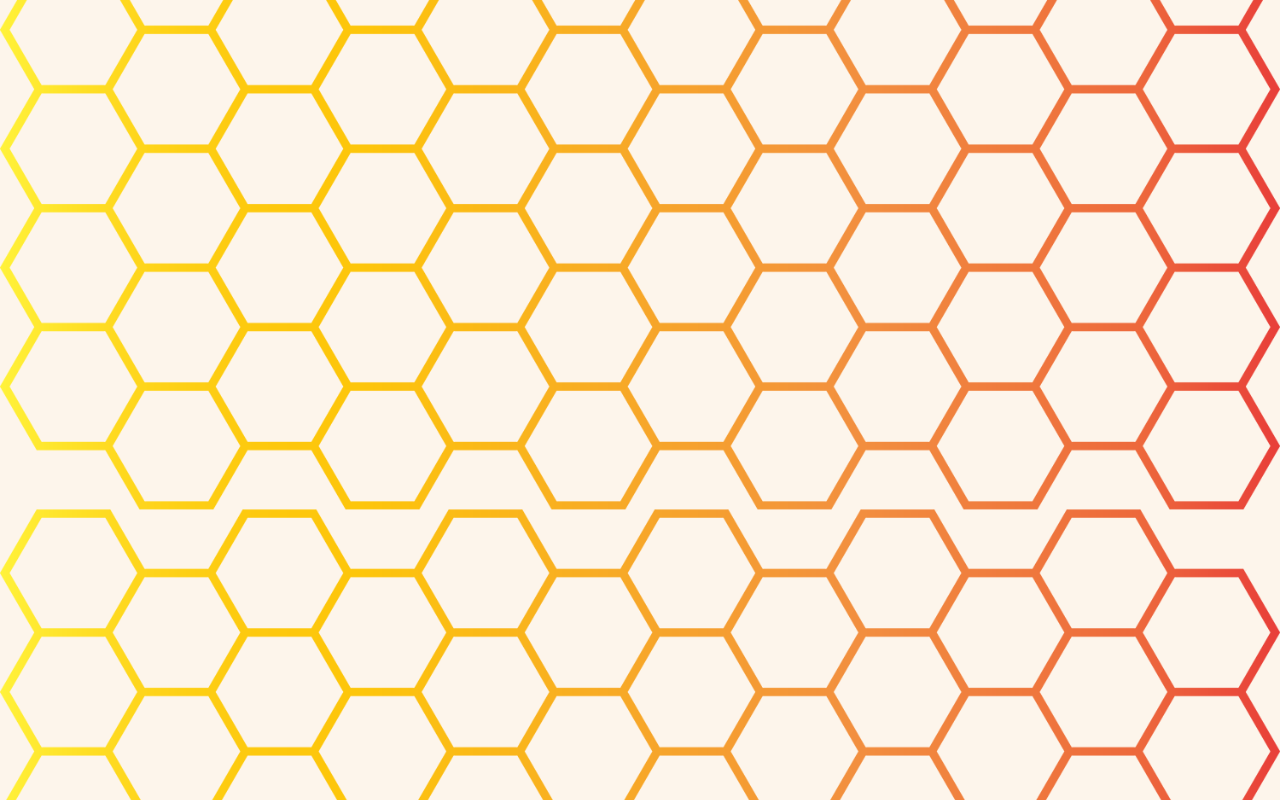
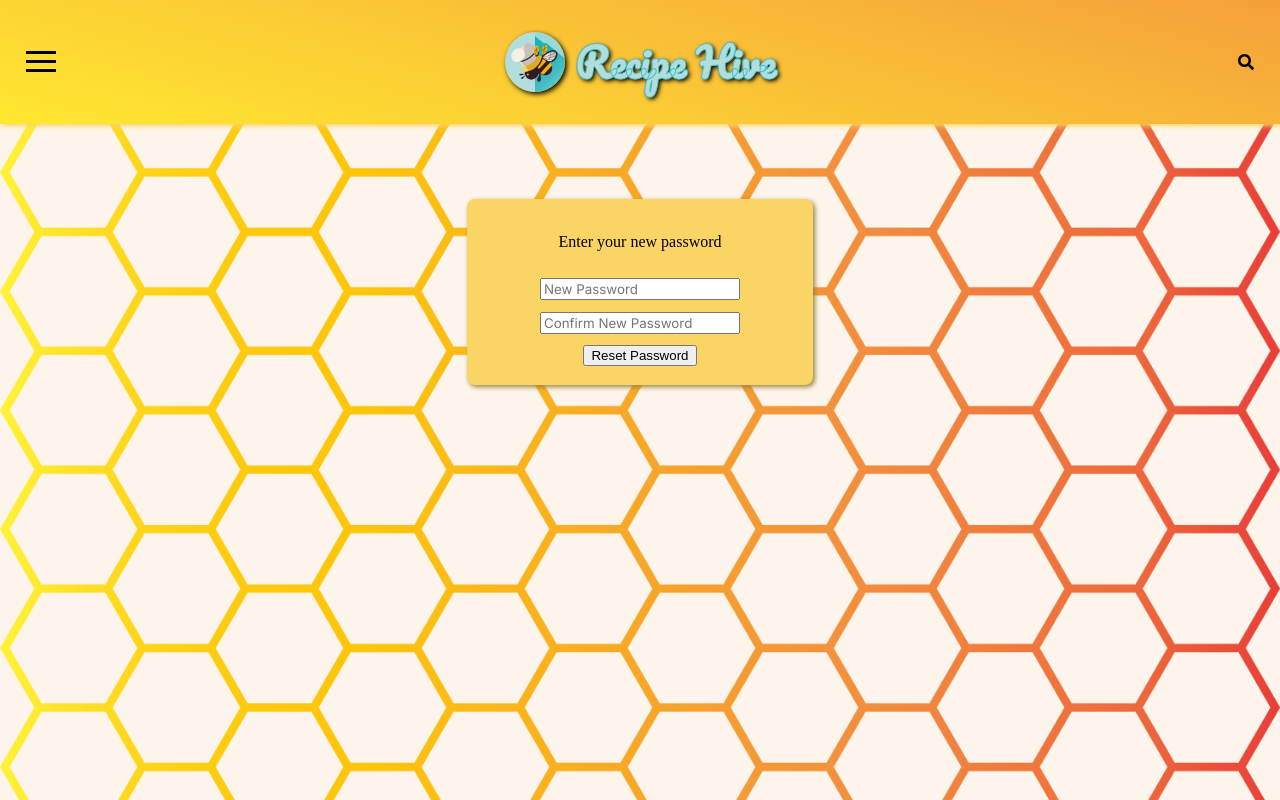
Before and after one commit to grayzachary1994/RecipeHive, a React (Create React App) app in the folder frontend/: page /reset_password in a window 1280 px wide. Shown: the top 800 px of the page. Built offline with nearby package versions, Linux system fonts and the light colour scheme.

Commit message:
halfway through getting the reset password functional. attempting to get token as a usable parameter

```diff
--- a/frontend/src/App.js
+++ b/frontend/src/App.js
@@ -9,6 +9,7 @@ import AddRecipePage from './pages/add-recipe/AddRecipePage';
 import UpdateRecipePage from './pages/update-recipe/UpdateRecipePage';
 import Layout from './Layout.js';
 import ForgotPasswordPage from './pages/forgot-password/ForgotPasswordPage';
+import ResetPasswordPage from './pages/reset-password/ResetPasswordPage';
 
 function App() {
   return (
@@ -19,6 +20,7 @@ function App() {
           <Route path='login' Component={LoginPage} />
           <Route path='register' Component={RegisterPage} />
           <Route path='forgot-password' Component={ForgotPasswordPage} />
+          <Route path='reset_password' Component={ResetPasswordPage} />
 
           {/* private routes */}
           <Route element={<RequireAuth />}>
--- /dev/null
+++ b/frontend/src/pages/reset-password/ResetPassword.js
@@ -0,0 +1,74 @@
+import React, { useState } from "react";
+import './resetPassword.css'
+import userService from "../../services/UserService";
+
+const RESET_PASS_URL = '/api/recovery/reset_password';
+
+export default function ResetPassword() {
+    const [password, setPassword] = useState('');
+    const [verify, setVerify] = useState('');
+    const [isMatching, setIsMatching] = useState(true);
+    const [errors, setErrors] = useState('');
+
+    function handlePassword(event) {
+        // const {value} = event.target;
+        setPassword(event.target.value)
+    }
+
+    function handleVerify(event) {
+        // const {value} = event.target;
+        setVerify(event.target.value)
+    }
+
+    async function handleSubmit(event) {
+        event.preventDefault();
+        const payload = {
+            password: password
+        };
+        try {
+            if (password && verify && password === verify){
+                const response = await userService.post(RESET_PASS_URL, payload,
+                    {
+                        headers: {
+                            "Content-Type":'application/json'
+                        }
+                    });
+                console.log(response);
+                setErrors('');
+            } else if (password !== verify) {
+                setIsMatching(false);
+                setPassword('');
+                setVerify('');
+                setErrors('Passwords do not match!')
+            } else if (!password && !verify){
+                setErrors('Password cannot be blank.')
+            }
+        } catch(err) {
+            console.log('Password not updated.');
+        }
+    }
+
+    return (
+        <div className="reset-password">
+            <div className="reset-password-form">
+                {!errors && <p>Enter your new password</p>}
+                {errors && <p className="errors">{errors}</p>}
+                <input
+                    type="password"
+                    placeholder="New Password"
+                    name="password"
+                    onChange={handlePassword}
+                    value={password}
+                />
+                <input
+                    type="password"
+                    placeholder="Confirm New Password"
+                    name="verify"
+                    onChange={handleVerify}
+                    value={verify}
+                />
+                <button onClick={handleSubmit}>Reset Password</button>
+            </div>
+        </div>
+    )
+}
--- /dev/null
+++ b/frontend/src/pages/reset-password/ResetPasswordPage.js
@@ -0,0 +1,12 @@
+import React from "react";
+import Navbar from "../components/Navbar";
+import ResetPassword from "./ResetPassword";
+
+export default function ResetPasswordPage() {
+    return (
+        <>
+            <Navbar />
+            <ResetPassword />
+        </>
+    )
+}
--- /dev/null
+++ b/frontend/src/pages/reset-password/resetPassword.css
@@ -0,0 +1,31 @@
+.reset-password {
+    display: flex;
+    justify-content: center;
+    padding-top: 75px;
+    height: 50em;
+    width: auto;
+}
+
+.reset-password-form {
+    display: flex;
+    flex-direction: column;
+    align-items: center;
+    justify-content: space-around;
+    background-color: #fbd466;
+    padding: 10px;
+    border-radius: 5px;
+    border: 3px;
+    border-style: solid;
+    border-color: #fbd466;
+    border-radius: 8px;
+    width: 20em;
+    height: 10em;
+    padding: 10px;
+    background-color: #fbd466;
+    box-shadow: 2px 2px 5px #99813d;
+
+}
+
+.errors {
+    color: red;
+}
```
